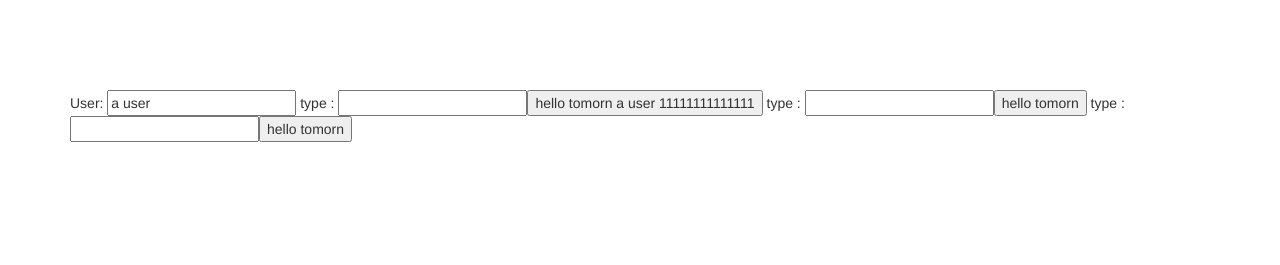
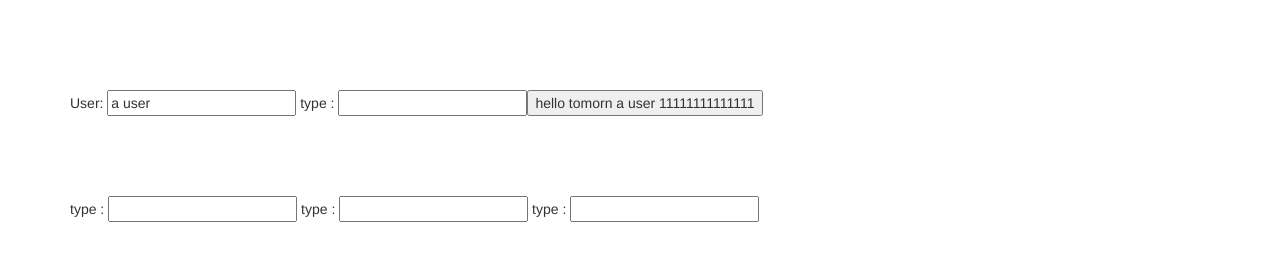
Before and after one commit to tomornb/angular-course-directive, a plain HTML site: page 2_directive_isolate_scope/index.html in a window 1280 px wide. Drawn offline with Linux system fonts and the light colour scheme.

Commit message:
isolate3

```diff
--- a/2_directive_isolate_scope/index.html
+++ b/2_directive_isolate_scope/index.html
@@ -9,8 +9,13 @@
 <div class="container main-content" ng-controller="AppCtrl">
 	User: <input type="text" ng-model="user">
 	<isolate click="register(y)" m="user" e="11111111111111"></isolate>
-	<isolate></isolate>
-	<isolate></isolate>
+	{{ data }}
+</div>
+
+<div class="container main-content">
+	<no-isolate></no-isolate>
+	<no-isolate></no-isolate>
+	<no-isolate></no-isolate>
 	{{ data }}
 </div>
 
```
